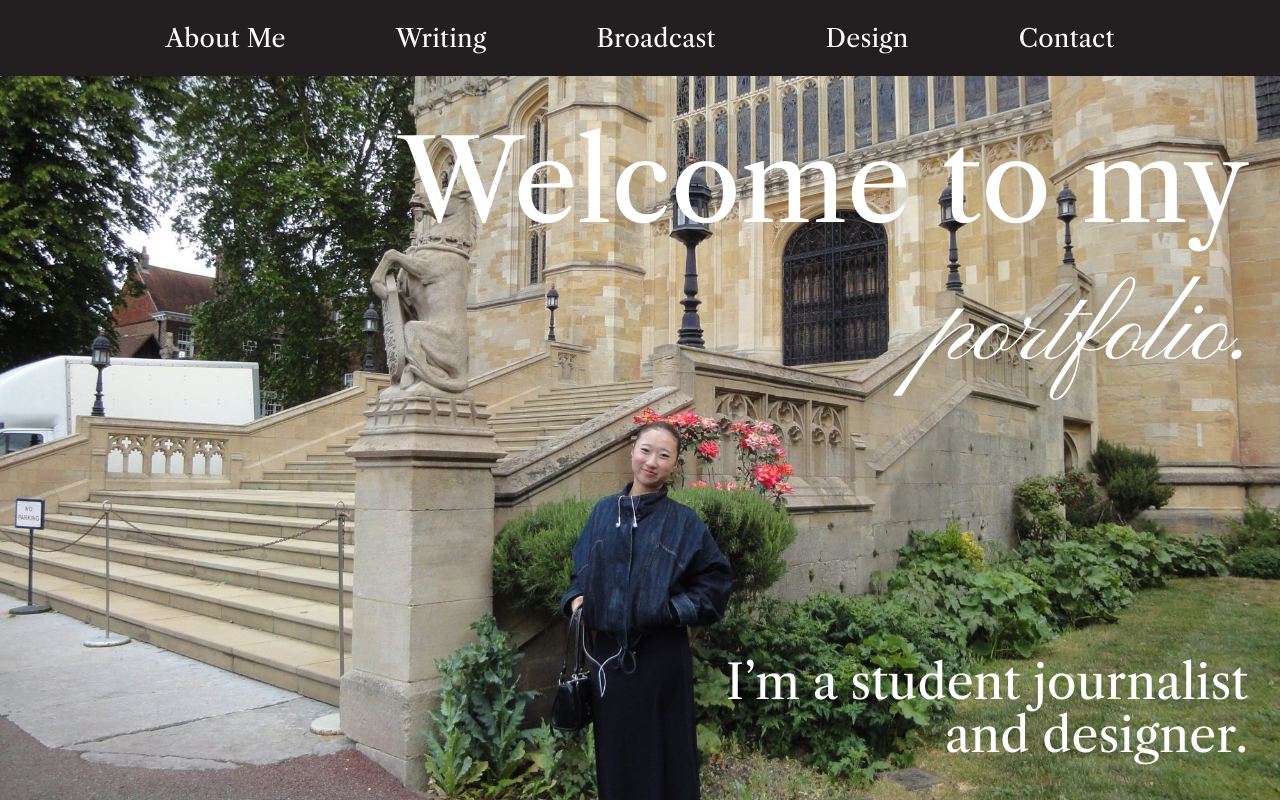
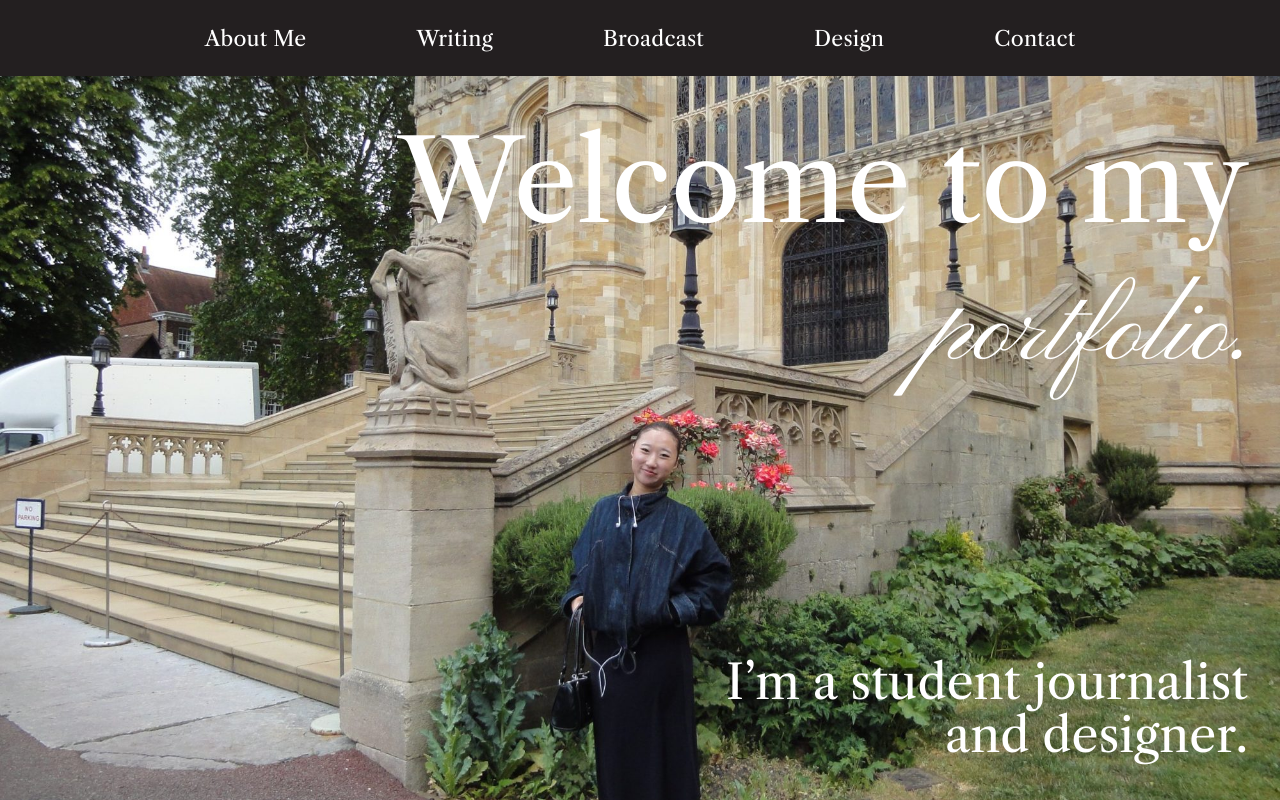
Before and after one commit to grantc10/pe, a plain HTML site: page index.html in a window 1280 px wide. Drawn offline with nearby package versions, Linux system fonts and the light colour scheme.

Commit message:
Adjust font size in navigation links

```diff
--- a/index.html
+++ b/index.html
@@ -31,7 +31,7 @@
   }
   nav a {
     color: #fff; text-decoration: none;
-    font-size: clamp(16px, 1.95vw, 30px);
+    font-size: clamp(14px, 1.65vw, 26px);
     letter-spacing: 0.01em;
   }
   nav a:hover, nav a:focus-visible { text-decoration: underline; text-underline-offset: 6px; }
```
